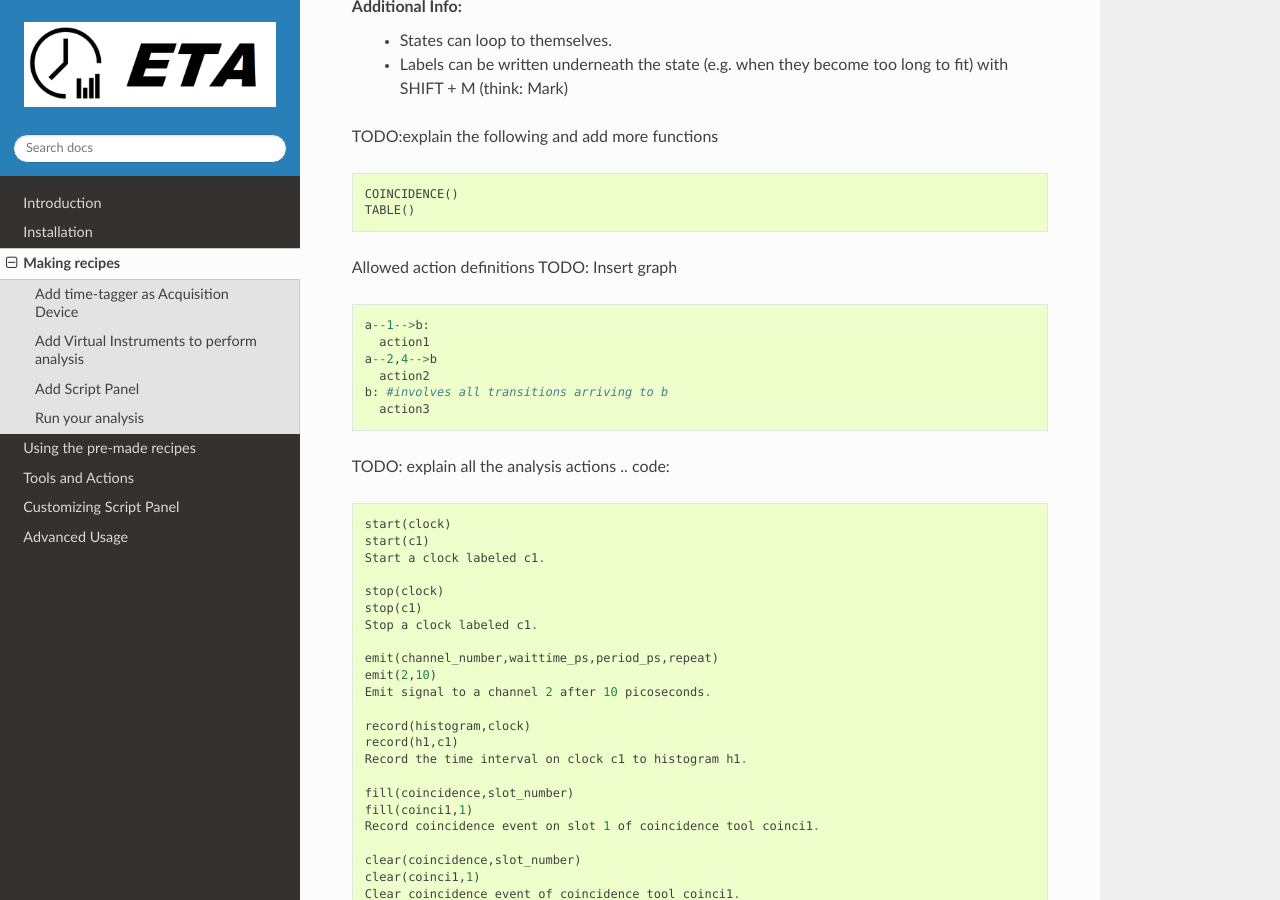
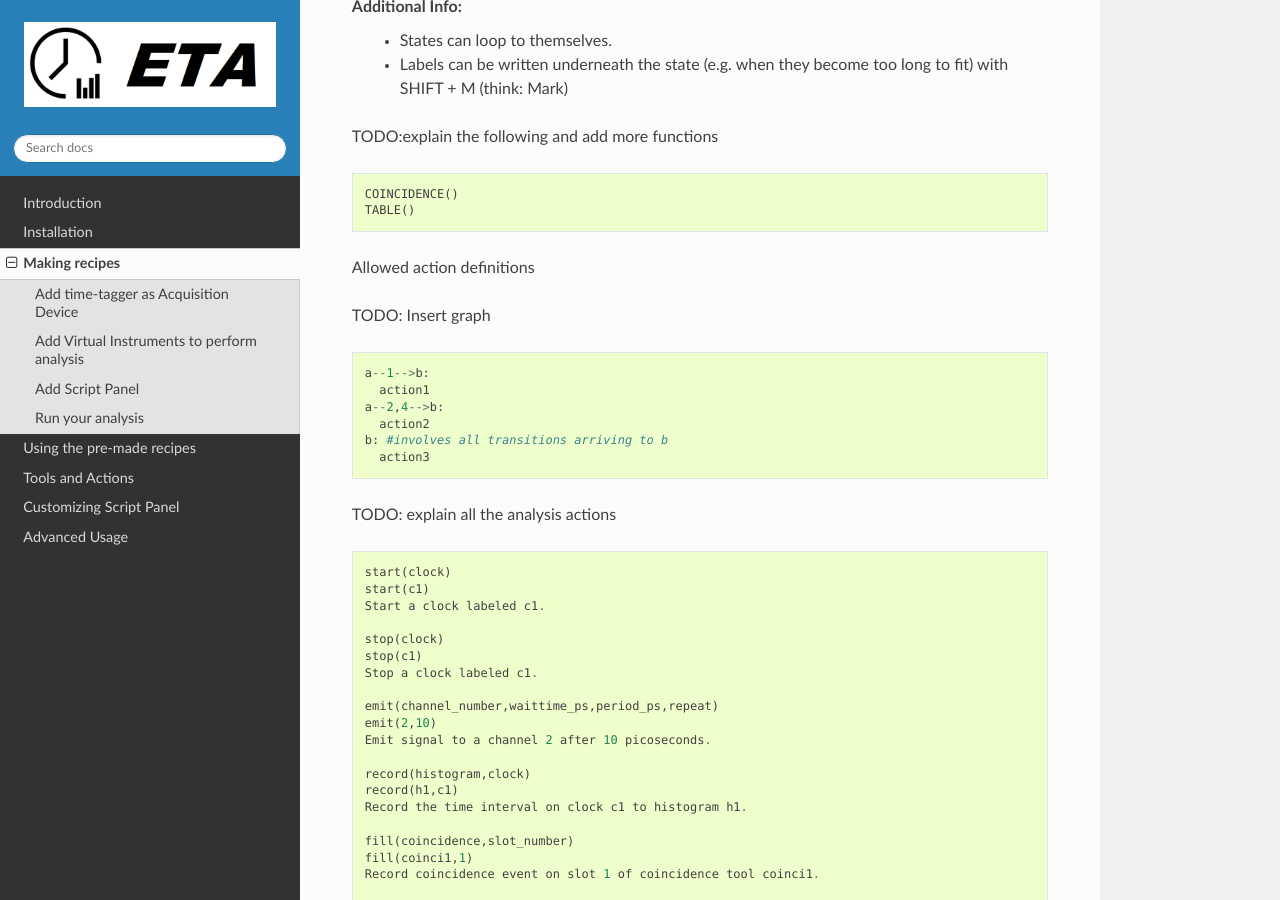
Before and after one commit to timetag/timetag.github.io, a Sphinx documentation site: the page built from docs/workflow.rst, in a window 1280 px wide and 900 px high, scrolled down 2567 px. Built offline with Sphinx 7.4.7 and the Read the Docs theme 2.0.0, drawn with Linux system fonts in a browser that asks for light colours.

```diff
--- a/docs/workflow.rst
+++ b/docs/workflow.rst
@@ -101,18 +101,20 @@ TODO:explain the following and add more functions
   TABLE()
 
 Allowed action definitions
+
 TODO: Insert graph
 
 .. code::
 
     a--1-->b:
       action1
-    a--2,4-->b
+    a--2,4-->b:
       action2
     b: #involves all transitions arriving to b
       action3
 
 TODO: explain all the analysis actions
+
 .. code::
 
           start(clock)
```
